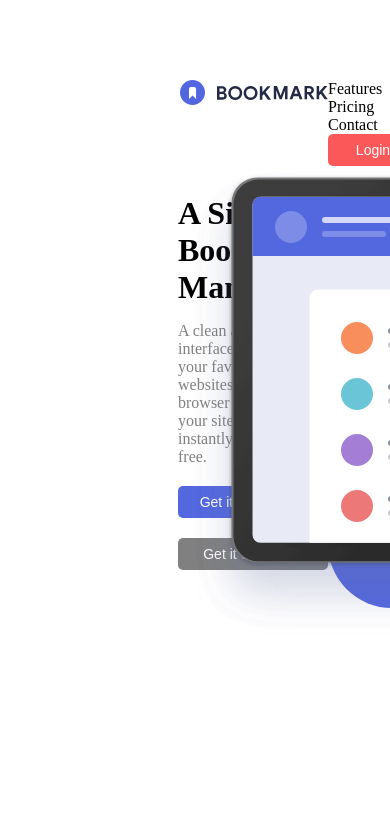
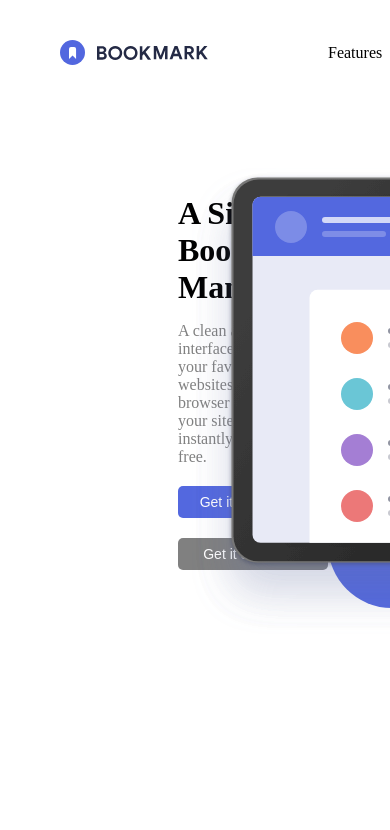
Before and after one commit to Kwagei/bookmark-landing-page-davewonnah, a plain HTML site: page index-1.html in a window 390 px wide. Shown: the top 830 px of the page. Drawn offline with nearby package versions, Linux system fonts and the light colour scheme.

Commit message:
started responsiveness

```diff
--- a/index-1.html
+++ b/index-1.html
@@ -5,6 +5,7 @@
     <meta http-equiv="X-UA-Compatible" content="IE=edge">
     <meta name="viewport" content="width=device-width, initial-scale=1.0">
     <link rel="stylesheet" href="style.css">
+    <link rel="#" href="./img/favicon-32x32.png">
     <link href="https://cdn.jsdelivr.net/npm/remixicon@2.5.0/fonts/remixicon.css" rel="stylesheet">
      <title>Bookmark land page</title>
 </head>
--- a/style.css
+++ b/style.css
@@ -688,3 +688,56 @@ footer{
     color: #000;
     margin-left: 6px;
 }
+
+/* responsiveness starts here */
+
+@media only screen and (max-width: 600px) {
+    header{
+        display: flex;
+        background-color: #fff;
+        justify-content: space-between;
+        height: 8rem;
+        font-family: "poppins" sans-serif;
+    }
+
+    .logo{
+        margin-top: 40px;
+        margin-left: 60px;
+    }
+    .links{
+        display: flex;
+        /* background-color: #fb5859; */
+        margin-top: 44px;
+        margin-left: 120px;
+    }
+
+    .links a{
+        text-decoration: none;
+        margin-right: 5px;
+        color: #000;
+        font-size: 16px;
+    }
+    #feature{
+        margin-right: 20px;
+    }
+
+    #price{
+        margin-right: 20px;
+    }
+
+    #call{
+        margin-right: 20px;
+    }
+    .links button{
+        width: 90px;
+        font-size: 14px;
+        background-color: #fb5859;
+        color: #fff;
+        border: none;
+        border-radius: 5px;
+        cursor: pointer;
+        height: 30px;
+        margin-top: -10px;
+    }
+
+}
```
